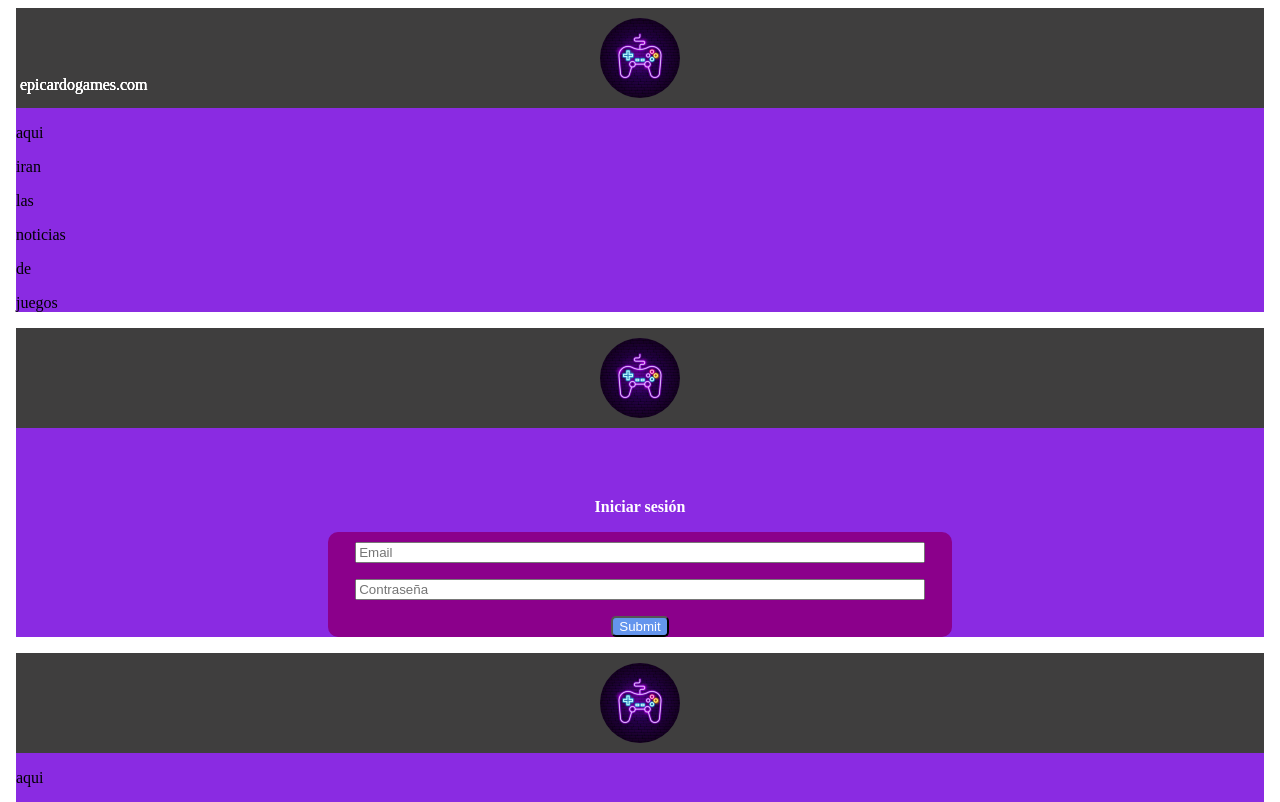
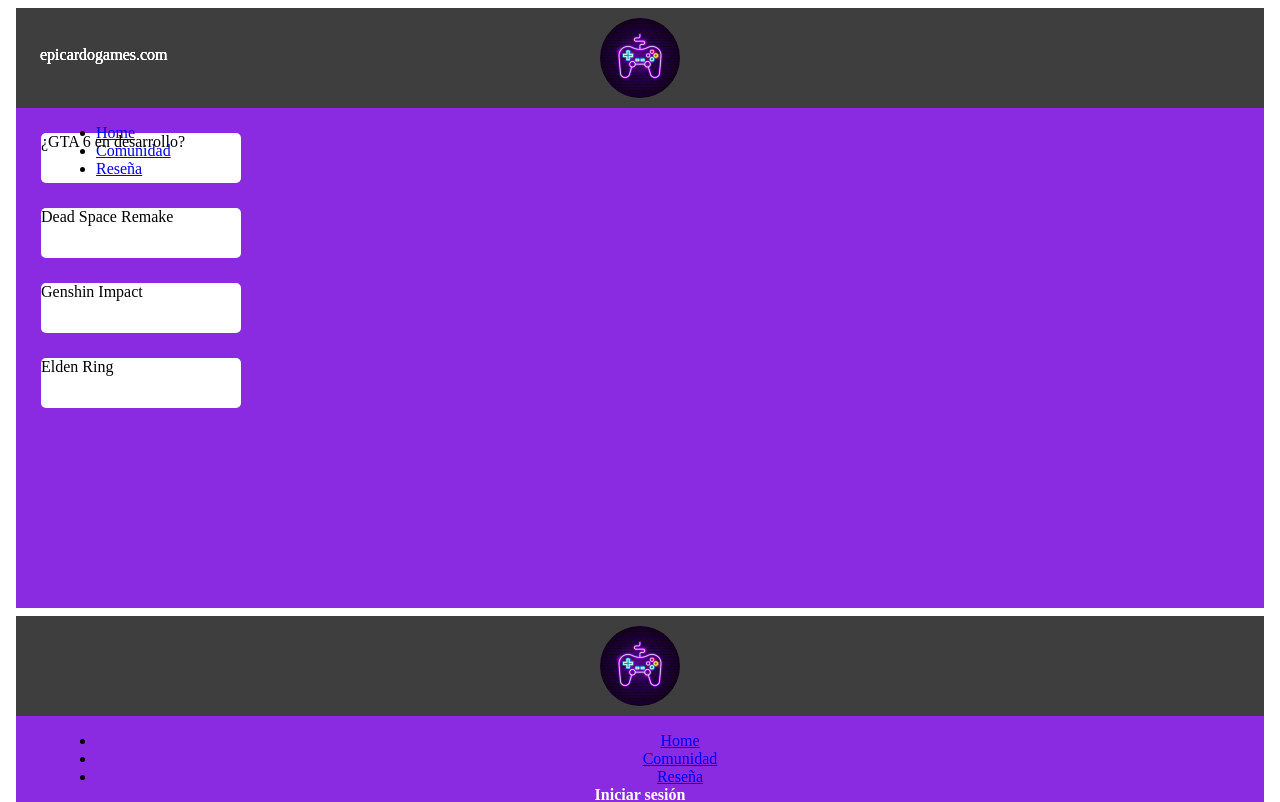
Before and after one commit to CesarCejaC/appWeb3, an Angular app: page / in a window 1280 px wide. Shown: the top 802 px of the page. Built offline with nearby package versions, Linux system fonts and the light colour scheme.

Commit message:
created pages modules, added img, added navigation-menu (non-functional) to layout, added *ngfor news to home

```diff
--- a/src/app/app.component.html
+++ b/src/app/app.component.html
@@ -1,4 +1,5 @@
 <app-home-page></app-home-page>
+
 <app-login-page></app-login-page>
 <app-community-page></app-community-page>
 <app-review-page></app-review-page>
--- a/src/app/layout/layout.component.css
+++ b/src/app/layout/layout.component.css
@@ -13,10 +13,8 @@
 }
 .titleContainer{
   position: absolute;
-  top: 65px;
-  left: 20px;
-  height: 100px;
-  width: auto;
+  top: 35px;
+  left: 40px;
 }
 /* logotipo de epicardogames */
 .epicardoLogo{
@@ -33,3 +31,6 @@
   height: 100px;
   text-align: center;
 }
+.navigationMenu{
+  align-content: end;
+}
--- a/src/app/layout/layout.component.html
+++ b/src/app/layout/layout.component.html
@@ -8,10 +8,22 @@
   <div class="epicardoLogoContainer">
     <img class="epicardoLogo" src="../../../assets/images/epicardoLogo.jpeg" alt="epicardogames.com Logo">
   </div>
-
   <div class="navigationMenu">
-
+    <menu >
+      <ul>
+        <li>
+          <a href="../pages/homePage/home-page.component.html">Home</a>
+        </li>
+        <li>
+          <a href="../pages/communityPage/community-page.component.html">Comunidad</a>
+        </li>
+        <li>
+          <a href="../pages/reviewPage/review-page.component.html">Reseña</a>
+        </li>
+      </ul>
+    </menu>
   </div>
 
 
+
 </div>
--- a/src/app/pages/homePage/home-page.component.css
+++ b/src/app/pages/homePage/home-page.component.css
@@ -1,9 +1,18 @@
 /*Contenedor de toda la pagina*/
 .container{
   background-color: blueviolet;
-  height: auto;
+  height: 600px;
   width: auto;
 }
 .contentContainer{
 
 }
+.noticias{
+  background-color: white;
+  border-radius: 5px;
+  height: 50px;
+  width: 200px;
+  margin-top: 25px;
+  margin-left: 25px;
+
+}
--- a/src/app/pages/homePage/home-page.component.html
+++ b/src/app/pages/homePage/home-page.component.html
@@ -2,13 +2,12 @@
 <body class="container">
   <!--header/layout-->
   <app-layout></app-layout>
-  <div class="contentContainer">
-    <p>aqui</p>
-    <p>iran</p>
-    <p>las</p>
-    <p>noticias</p>
-    <p>de</p>
-    <p>juegos</p>
+
+  <div>
+    <div class="noticias" *ngFor="let noticia of noticias">
+            {{noticia.img}} {{noticia.title}}
+    </div>
   </div>
 
+
 </body>
--- a/src/app/pages/homePage/home-page.component.ts
+++ b/src/app/pages/homePage/home-page.component.ts
@@ -1,4 +1,5 @@
 import { Component, OnInit } from '@angular/core';
+import {Noticia} from "../../models/Noticia";
 
 @Component({
   selector: 'app-home-page',
@@ -7,9 +8,33 @@ import { Component, OnInit } from '@angular/core';
 })
 export class HomePageComponent implements OnInit {
 
+  noticias: Noticia[] = [];
+
   constructor() { }
 
   ngOnInit(): void {
+    this.noticias = [
+      {
+        img: '',
+        title: '¿GTA 6 en desarrollo?',
+        description: 'Sample text. Click to select the text box. Click again or double click to start editing the text.'
+      },
+      {
+        img: '',
+        title: 'Dead Space Remake',
+        description: 'Sample text. Click to select the text box. Click again or double click to start editing the text.'
+      },
+      {
+        img: '',
+        title: 'Genshin Impact',
+        description: 'Sample text. Click to select the text box. Click again or double click to start editing the text.'
+      },
+      {
+        img: '',
+        title: 'Elden Ring',
+        description: 'Sample text. Click to select the text box. Click again or double click to start editing the text.'
+      }
+    ];
   }
 
 }
```
